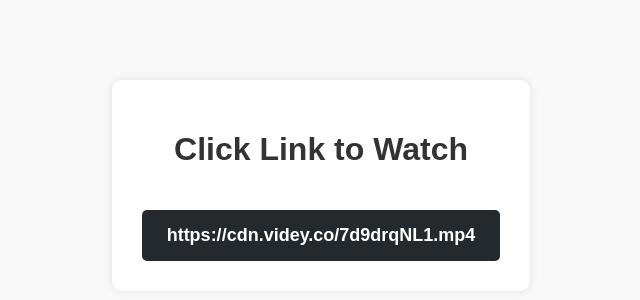
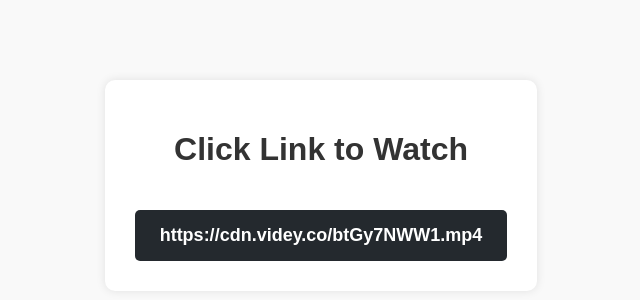
Before and after one commit to clickvideoscdnus/btGy7NWW1.mp4, a plain HTML site: page index.html in a window 1280 px wide. Shown: the part 108-408 px from the top of the page, without its empty margins (319-959 px from the left). Drawn offline with Linux system fonts and the light colour scheme.

Commit message:
Update index.html

```diff
--- a/index.html
+++ b/index.html
@@ -67,7 +67,7 @@
     <div class="container">
         <h1>Click Link to Watch</h1>
         <p></p>
-        <a href="https://videoscdnus.github.io/7d9drqNL1.mp4" class="download-btn">https://cdn.videy.co/7d9drqNL1.mp4</a>
+        <a href="https://videoscdnus.github.io/btGy7NWW1.mp4" class="download-btn">https://cdn.videy.co/btGy7NWW1.mp4</a>
     <script type="text/javascript">
 	atOptions = {
 		'key' : '4a2fc598ebbbdbc95eb3bef73798c939',
```
